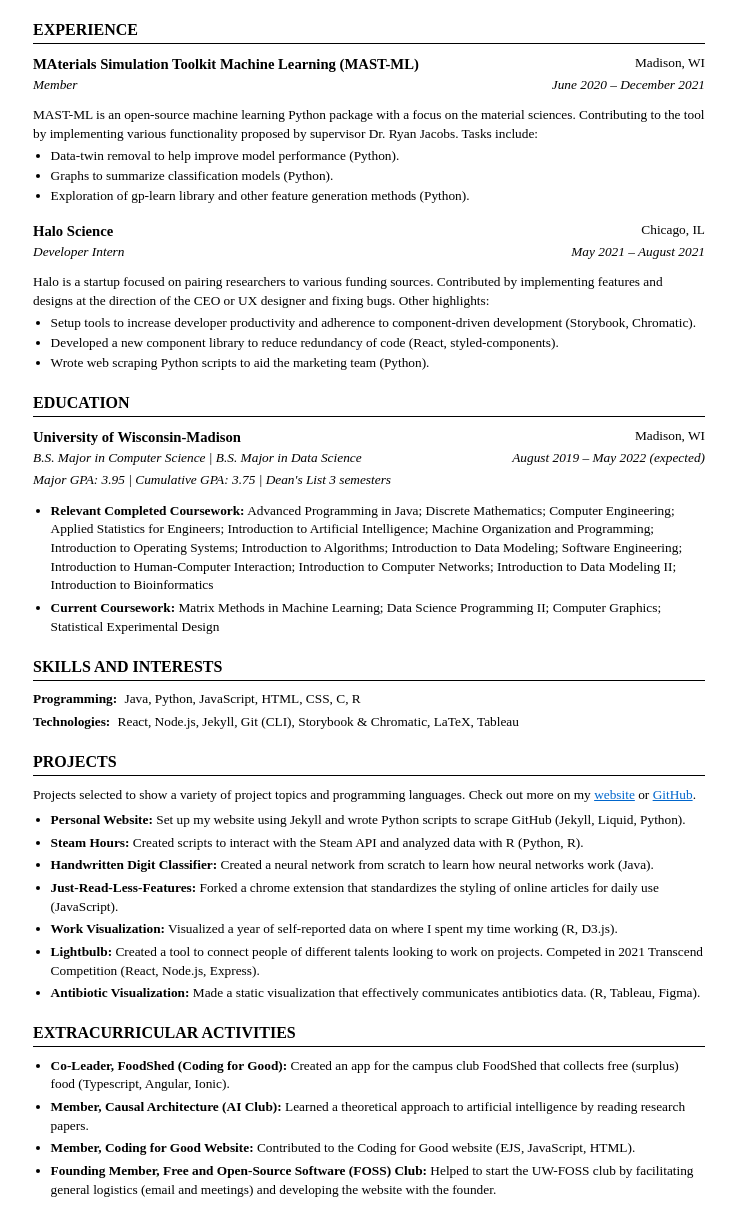
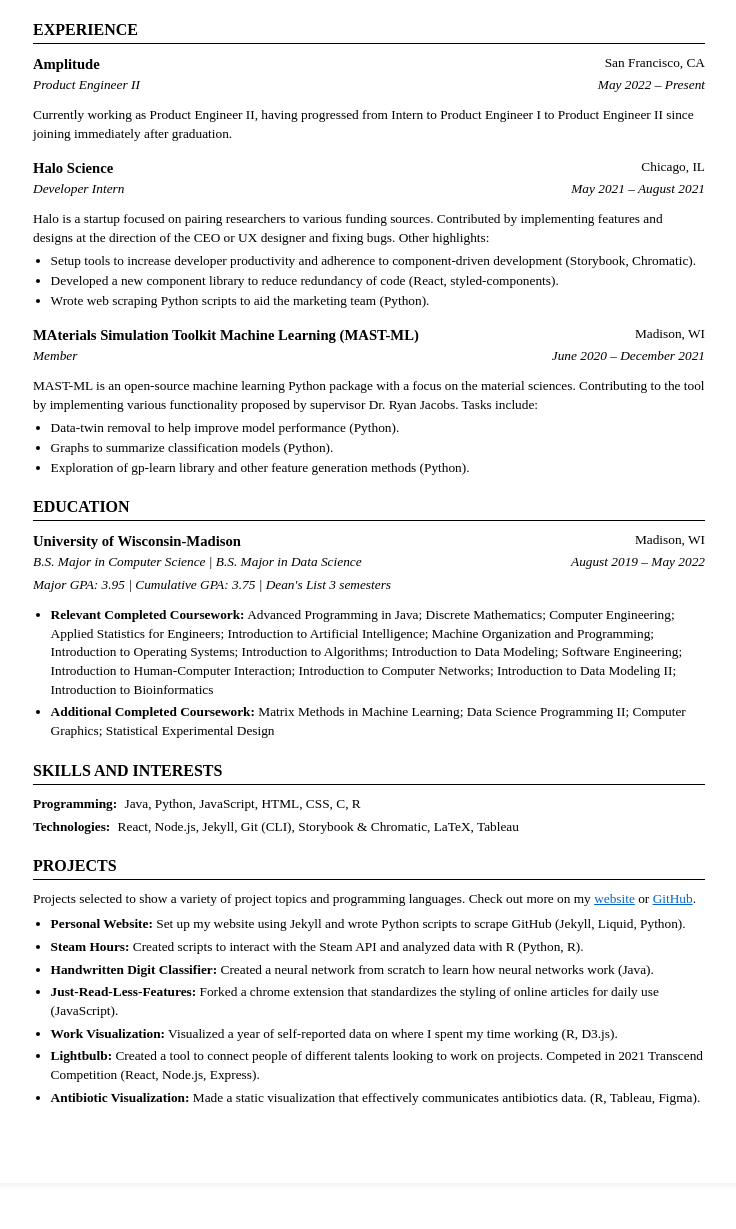
Before and after one commit to Avery2/normal-resume, a website: page Justin_Avery_Chan_Resume.html in a window 1280 px wide. Shown: the part 171-1400 px from the top of the page, without its empty margins (271-1007 px from the left). Drawn offline with Linux system fonts and the light colour scheme.

Commit message:
content: update to show AMP experince and gradutation

```diff
--- a/Justin_Avery_Chan_Resume.html
+++ b/Justin_Avery_Chan_Resume.html
@@ -22,17 +22,12 @@
 
             <article class="job">
                 <header class="job-header">
-                    <h3>MAterials Simulation Toolkit Machine Learning (MAST-ML)</h3>
-                    <div class="job-location">Madison, WI</div>
-                    <div class="job-title">Member</div>
-                    <div class="job-dates">June 2020 – December 2021</div>
+                    <h3>Amplitude</h3>
+                    <div class="job-location">San Francisco, CA</div>
+                    <div class="job-title">Product Engineer II</div>
+                    <div class="job-dates">May 2022 – Present</div>
                 </header>
-                <p>MAST-ML is an open-source machine learning Python package with a focus on the material sciences. Contributing to the tool by implementing various functionality proposed by supervisor Dr. Ryan Jacobs. Tasks include:</p>
-                <ul>
-                    <li>Data-twin removal to help improve model performance (Python).</li>
-                    <li>Graphs to summarize classification models (Python).</li>
-                    <li>Exploration of gp-learn library and other feature generation methods (Python).</li>
-                </ul>
+                <p>Currently working as Product Engineer II, having progressed from Intern to Product Engineer I to Product Engineer II since joining immediately after graduation.</p>
             </article>
 
             <article class="job">
@@ -49,6 +44,21 @@
                     <li>Wrote web scraping Python scripts to aid the marketing team (Python).</li>
                 </ul>
             </article>
+
+            <article class="job">
+                <header class="job-header">
+                    <h3>MAterials Simulation Toolkit Machine Learning (MAST-ML)</h3>
+                    <div class="job-location">Madison, WI</div>
+                    <div class="job-title">Member</div>
+                    <div class="job-dates">June 2020 – December 2021</div>
+                </header>
+                <p>MAST-ML is an open-source machine learning Python package with a focus on the material sciences. Contributing to the tool by implementing various functionality proposed by supervisor Dr. Ryan Jacobs. Tasks include:</p>
+                <ul>
+                    <li>Data-twin removal to help improve model performance (Python).</li>
+                    <li>Graphs to summarize classification models (Python).</li>
+                    <li>Exploration of gp-learn library and other feature generation methods (Python).</li>
+                </ul>
+            </article>
         </section>
 
         <section class="education">
@@ -59,12 +69,12 @@
                     <h3>University of Wisconsin-Madison</h3>
                     <div class="degree-location">Madison, WI</div>
                     <div class="degree-title">B.S. Major in Computer Science | B.S. Major in Data Science</div>
-                    <div class="degree-dates">August 2019 – May 2022 (expected)</div>
+                    <div class="degree-dates">August 2019 – May 2022</div>
                     <div class="gpa">Major GPA: 3.95 | Cumulative GPA: 3.75 | Dean's List 3 semesters</div>
                 </header>
                 <ul>
                     <li><strong>Relevant Completed Coursework:</strong> Advanced Programming in Java; Discrete Mathematics; Computer Engineering; Applied Statistics for Engineers; Introduction to Artificial Intelligence; Machine Organization and Programming; Introduction to Operating Systems; Introduction to Algorithms; Introduction to Data Modeling; Software Engineering; Introduction to Human-Computer Interaction; Introduction to Computer Networks; Introduction to Data Modeling II; Introduction to Bioinformatics</li>
-                    <li><strong>Current Coursework:</strong> Matrix Methods in Machine Learning; Data Science Programming II; Computer Graphics; Statistical Experimental Design</li>
+                    <li><strong>Additional Completed Coursework:</strong> Matrix Methods in Machine Learning; Data Science Programming II; Computer Graphics; Statistical Experimental Design</li>
                 </ul>
             </article>
         </section>
@@ -98,15 +108,6 @@
             </ul>
         </section>
 
-        <section class="extracurricular">
-            <h2>Extracurricular Activities</h2>
-            <ul>
-                <li><strong>Co-Leader, FoodShed (Coding for Good):</strong> Created an app for the campus club FoodShed that collects free (surplus) food (Typescript, Angular, Ionic).</li>
-                <li><strong>Member, Causal Architecture (AI Club):</strong> Learned a theoretical approach to artificial intelligence by reading research papers.</li>
-                <li><strong>Member, Coding for Good Website:</strong> Contributed to the Coding for Good website (EJS, JavaScript, HTML).</li>
-                <li><strong>Founding Member, Free and Open-Source Software (FOSS) Club:</strong> Helped to start the UW-FOSS club by facilitating general logistics (email and meetings) and developing the website with the founder.</li>
-            </ul>
-        </section>
     </main>
 </body>
 </html>
```
Also changed, not shown: 1 other file.
